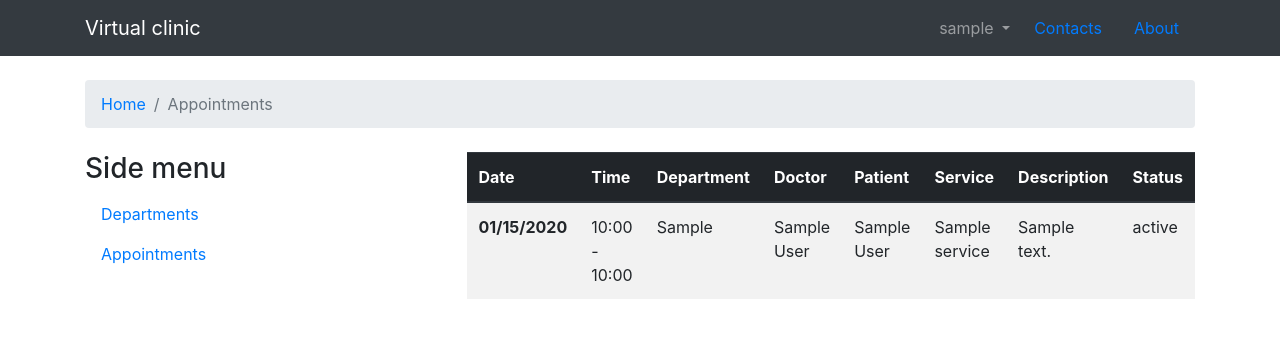
After one commit to SergiyOlefirenko/virtualclinic, a Django app: page /clinic/patient/1/appointments/ in a window 1280 px wide. The commit adds this page. Shown: the top 338 px of the page. Run offline with Django 3.2, Linux system fonts and the light colour scheme; a user stored in the database is signed in; tables that the repository leaves empty hold one stand-in row (values such as "Sample post"); some libraries are stand-ins or nearby versions.

Commit message:
patient appointment history is added
patient related pages improved

```diff
--- a/accounts/models.py
+++ b/accounts/models.py
@@ -15,7 +15,7 @@ class UserProfile(models.Model):
         ('D', 'Divorced'),
         ('W', 'Widowed')
     )
-    user = models.OneToOneField(User, on_delete=models.CASCADE)
+    user = models.OneToOneField(User, on_delete=models.CASCADE, related_name='patient')
     first_name = models.CharField(max_length=30)
     last_name = models.CharField(max_length=30)
     phone_regex = RegexValidator(
@@ -27,6 +27,7 @@ class UserProfile(models.Model):
     birth_date = models.DateTimeField('birth_date')
     address = models.CharField(max_length=250)
     note = models.TextField(max_length=4000)
+    photo = models.CharField(max_length=250, default='img/patients/def_patient.jpeg')
 
     def __str__(self):
         return self.first_name + ' ' + self.last_name
--- a/clinic/models.py
+++ b/clinic/models.py
@@ -60,8 +60,8 @@ class Service(models.Model):
 
 
 class Appointment(models.Model):
-    doctor = models.ForeignKey(Doctor, on_delete=models.CASCADE)
-    user = models.ForeignKey(UserProfile, on_delete=models.CASCADE)
+    doctor = models.ForeignKey(Doctor, on_delete=models.CASCADE, related_name='doctor_appointments')
+    user = models.ForeignKey(UserProfile, on_delete=models.CASCADE, related_name='patient_appointments')
     service = models.ForeignKey(Service, on_delete=models.CASCADE)
     description = models.CharField(max_length=250)
     startDateTime = models.DateTimeField()
--- /dev/null
+++ b/clinic/urls.py
@@ -0,0 +1,8 @@
+from django.conf.urls import url
+from clinic import views as clinic_views
+
+
+urlpatterns = [
+    url(r'patient/(?P<pk>\d+)/appointments/$', clinic_views.patient_appointment_list, name='patient_appointment_list'),
+    url(r'departments/$', clinic_views.patient_department_list, name='patient_department_list'),
+]
--- a/clinic/views.py
+++ b/clinic/views.py
@@ -20,9 +20,9 @@ def doctor_home(request):
 
 
 @login_required
-def department_list(request):
+def patient_department_list(request):
     departments = Department.objects.all()
-    return render(request, 'clinic/department/department_list.html', {'departments': departments})
+    return render(request, 'clinic/patient/patient_department_list.html', {'departments': departments})
 
 
 @login_required
@@ -41,3 +41,10 @@ def patient_search(request):
 @login_required
 def reception_home(request):
     return render(request, 'clinic/reception/reception_home.html')
+
+
+@login_required
+def patient_appointment_list(request, pk):
+    user = get_object_or_404(User, pk=pk)
+    appointments = user.patient.patient_appointments.all()
+    return render(request, 'clinic/patient/patient_appointment_list.html', {'appointments': appointments})
--- a/templates/base.html
+++ b/templates/base.html
@@ -52,8 +52,16 @@
                 </ol>
             </div>
             <div class="container">
-                {% block content %}
-                {% endblock %}
+                <div class="row">
+                    <div class="col-sm">
+                        {% block side_menu %}
+                        {% endblock %}
+                    </div>
+                    <div class="col-sm">
+                        {% block content %}
+                        {% endblock %}
+                    </div>
+                </div>
             </div>
         {% endblock %}
 
--- /dev/null
+++ b/templates/clinic/appointment/appointment_list.html
@@ -0,0 +1,32 @@
+<table class="table table-striped">
+    <thead class="thead-dark">
+        <tr>
+            <th scope="col">Date</th>
+            <th scope="col">Time</th>
+            <th scope="col">Department</th>
+            <th scope="col">Doctor</th>
+            <th scope="col">Patient</th>
+            <th scope="col">Service</th>
+            <th scope="col">Description</th>
+            <th scope="col">Status</th>
+        </tr>
+    </thead>
+    <tbody>
+        {% for appointment in appointments %}
+            <tr>
+                <th scope="row">{{ appointment.startDateTime|date:"SHORT_DATE_FORMAT" }}</th>
+                <td>{{ appointment.startDateTime|date:"H:i" }} - {{ appointment.endDateTime|date:"H:i" }}</td>
+                <td>{{ appointment.doctor.department.department }}</td>
+                <td>{{ appointment.doctor.first_name }} {{ appointment.doctor.last_name }}</td>
+                <td>{{ appointment.user.first_name }} {{appointment.user.last_name }}</td>
+                <td>{{ appointment.service.serviceName }}</td>
+                <td>{{ appointment.description }}</td>
+                <td>{{ appointment.status.statusTitle }}</td>
+            </tr>
+        {% empty %}
+            <tr>
+                <td colspan="8">No appointments right now!</td>
+            </tr>
+        {% endfor %}
+    </tbody>
+</table>
--- /dev/null
+++ b/templates/clinic/patient/patient_appointment_list.html
@@ -0,0 +1,13 @@
+{% extends 'home.html' %}
+
+{% load static %}
+
+{% block title %}Virtual clinic webapp - customer appointments{% endblock%}
+
+{% block breadcrumb %}
+    <li class="breadcrumb-item active">Appointments</li>
+{% endblock %}
+
+{% block content %}
+    {% include 'clinic/appointment/appointment_list.html' %}
+{% endblock %}
--- a/templates/home.html
+++ b/templates/home.html
@@ -6,8 +6,6 @@
 {% block breadcrumb %}
 {% endblock %}
 
-{% block content %}
-    <h2>Virtual click homepage</h2>
-
-    <a href="{% url 'department_list' %}">Departments</a>
+{% block side_menu %}
+    {% include 'includes/side_menu.html' %}
 {% endblock %}
--- /dev/null
+++ b/templates/includes/side_menu.html
@@ -0,0 +1,5 @@
+<h3>Side menu</h3>
+<nav class="nav flex-column">
+    <a class="nav-link" href="{% url 'patient_department_list' %}">Departments</a>
+    <a class="nav-link" href="{% url 'patient_appointment_list' user.pk %}">Appointments</a>
+</nav>
--- a/templates/login.html
+++ b/templates/login.html
@@ -22,7 +22,7 @@
                 </div>
                 <div class="text-center py-2">
                     <small>
-                        <a href="#" class="text-muted">Forgot you password</a>
+                        <a href="{% url 'password_reset' %}" class="text-muted">Forgot you password</a>
                     </small>
                 </div>
             </div>
--- a/virtualclinic/urls.py
+++ b/virtualclinic/urls.py
@@ -14,17 +14,16 @@ Including another URLconf
     2. Add a URL to urlpatterns:  path('blog/', include('blog.urls'))
 """
 from django.contrib import admin
-from django.conf.urls import url
+from django.conf.urls import url, include
 from accounts import views as accounts_views
 from clinic import views as clinic_views
 from django.contrib.auth import views as auth_views
 
 urlpatterns = [
     url(r'^admin/', admin.site.urls),
-    url(r'^$', clinic_views.home, name='home'),
     url(r'^signup/$', accounts_views.signup, name='signup'),
     url(r'^logout/$', auth_views.LogoutView.as_view(), name='logout'),
-    url(r'^login/$', auth_views.LoginView.as_view(template_name='login.html'), name='login'),
+    url(r'^$', auth_views.LoginView.as_view(template_name='login.html'), name='login'),
     url(r'^reset/$',
         auth_views.PasswordResetView.as_view(
             template_name='password_reset/password_reset.html',
@@ -49,21 +48,22 @@ urlpatterns = [
         name='password_change_done'),
     url(r'accounts/profile/(\d+)/$', accounts_views.user_profile, name='user_profile'),
     url(r'accounts/profile/(?P<pk>\d+)/update/$', accounts_views.update_profile, name='update_profile'),
-    url(r'^contacts/$', clinic_views.contacts_info, name='contacts_info'),
+    url(r'^clinic/contacts/$', clinic_views.contacts_info, name='contacts_info'),
     #
     # redirect url
     url(r'^redirect_view/$', accounts_views.redirect_view, name='redirect_view'),
     #
+    # patient urls
+    url(r'^clinic/patient/$', clinic_views.home, name='home'),
+    #
     # doctor urls
-    url(r'^doctor/home/$', clinic_views.doctor_home, name='doctor_home'),
+    url(r'^clinic/doctor/$', clinic_views.doctor_home, name='doctor_home'),
     url(r'^clinic/departments/(?P<pk>\d+)/doctors/$', clinic_views.department_doctors, name='department_doctors'),
     #
-    # departments
-    url(r'^clinic/departments/$', clinic_views.department_list, name='department_list'),
-    #
     # reception urls
-    url(r'^reception/$', clinic_views.reception_home, name='reception_home'),
+    url(r'^clinic/reception/$', clinic_views.reception_home, name='reception_home'),
     #
     # search urls
     url(r'search/$', clinic_views.patient_search, name='patient_search'),
+    url(r'^clinic/', include('clinic.urls')),
 ]
```
Also changed, not shown: templates/clinic/department/department_list.html (+1 -11 lines), templates/clinic/patient/patient_department_list.html (added, +13 -0 lines), templates/profile/user_profile.html (+7 -3 lines), accounts/migrations/0004_userprofile_photo.py (added), static/img/patients/def_patient.jpeg (added).
